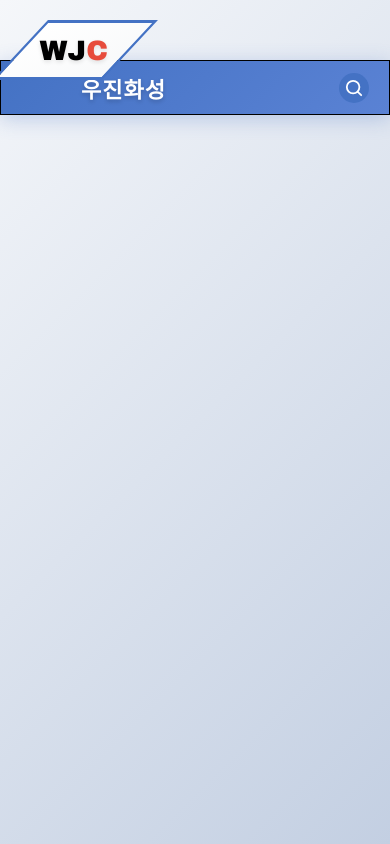
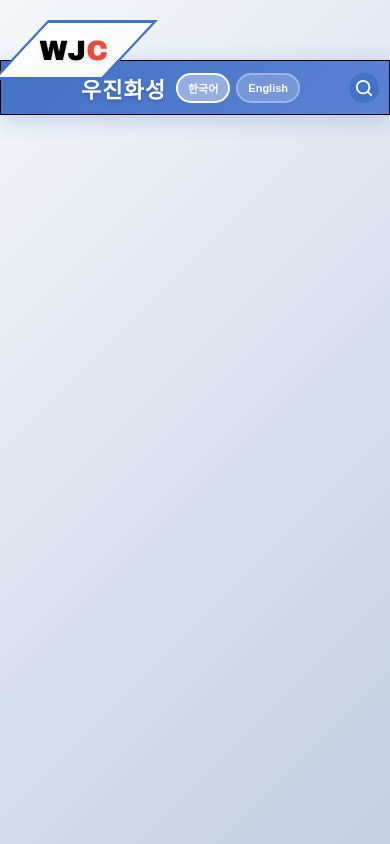
Before and after one commit to BO3957/WoojinChemical, a Next.js app: page / in a window 390 px wide. Built offline with nearby package versions, Linux system fonts and the light colour scheme.

Commit message:
언어 설정 버튼 추가 및 돋보기 크기 증가

```diff
--- a/components/MainPage.jsx
+++ b/components/MainPage.jsx
@@ -1,13 +1,33 @@
-import React from 'react';
+import React, { useState } from 'react';
 import styles from '../pages/MainPage.module.css';
 
 const MainPage = () => {
+  const [currentLanguage, setCurrentLanguage] = useState('ko');
+
+  const handleLanguageChange = (language) => {
+    setCurrentLanguage(language);
+  };
+
   return (
     <div className={styles.container}>
       <div className={styles.rectangle}>
         <div className={styles.companyName}>우진화성</div>
+        <div className={styles.languageButtons}>
+          <button
+            className={`${styles.languageBtn} ${currentLanguage === 'ko' ? styles.active : ''}`}
+            onClick={() => handleLanguageChange('ko')}
+          >
+            한국어
+          </button>
+          <button
+            className={`${styles.languageBtn} ${currentLanguage === 'en' ? styles.active : ''}`}
+            onClick={() => handleLanguageChange('en')}
+          >
+            English
+          </button>
+        </div>
         <button className={styles.searchBtn} aria-label="검색">
-          <svg width="18" height="18" viewBox="0 0 20 20" fill="none">
+          <svg width="22" height="22" viewBox="0 0 20 20" fill="none">
             <circle cx="9" cy="9" r="7" stroke="#fff" strokeWidth="2"/>
             <line x1="14.2" y1="14.2" x2="18" y2="18" stroke="#fff" strokeWidth="2" strokeLinecap="round"/>
           </svg>
--- a/pages/MainPage.module.css
+++ b/pages/MainPage.module.css
@@ -75,9 +75,39 @@
     text-shadow: 0 2px 4px rgba(0, 0, 0, 0.2);
 }
 
+.languageButtons {
+    display: flex;
+    gap: 10px;
+    margin-left: 20px;
+}
+
+.languageBtn {
+    padding: 8px 16px;
+    background: rgba(255, 255, 255, 0.2);
+    border: 2px solid rgba(255, 255, 255, 0.3);
+    border-radius: 20px;
+    color: white;
+    font-size: 14px;
+    font-weight: 600;
+    cursor: pointer;
+    transition: all 0.3s ease;
+    backdrop-filter: blur(10px);
+}
+
+.languageBtn:hover {
+    background: rgba(255, 255, 255, 0.3);
+    border-color: rgba(255, 255, 255, 0.5);
+    transform: translateY(-2px);
+}
+
+.languageBtn.active {
+    background: rgba(255, 255, 255, 0.4);
+    border-color: white;
+}
+
 .searchBtn {
-    width: 30px;
-    height: 30px;
+    width: 36px;
+    height: 36px;
     background: #4472C4;
     border: none;
     border-radius: 50%;
@@ -96,6 +126,8 @@
 
 .searchBtn svg {
     display: block;
+    width: 22px;
+    height: 22px;
 }
 
 /* 반응형 미디어 쿼리 */
@@ -105,6 +137,14 @@
         margin-left: 120px;
         letter-spacing: 1px;
     }
+    .languageButtons {
+        margin-left: 15px;
+        gap: 8px;
+    }
+    .languageBtn {
+        padding: 6px 12px;
+        font-size: 12px;
+    }
     .parallelogram {
         width: 130px;
         height: 70px;
@@ -113,12 +153,29 @@
     .wjcText {
         font-size: 35px;
     }
+    .searchBtn {
+        width: 32px;
+        height: 32px;
+        margin-right: 15px;
+    }
+    .searchBtn svg {
+        width: 20px;
+        height: 20px;
+    }
 }
 
 @media (max-width: 480px) {
     .companyName {
         font-size: 22px;
         margin-left: 80px;
+    }
+    .languageButtons {
+        margin-left: 10px;
+        gap: 6px;
+    }
+    .languageBtn {
+        padding: 5px 10px;
+        font-size: 11px;
     }
     .parallelogram {
         width: 110px;
@@ -131,4 +188,13 @@
     .rectangle {
         height: 55px;
     }
+    .searchBtn {
+        width: 30px;
+        height: 30px;
+        margin-right: 10px;
+    }
+    .searchBtn svg {
+        width: 18px;
+        height: 18px;
+    }
 }
```
